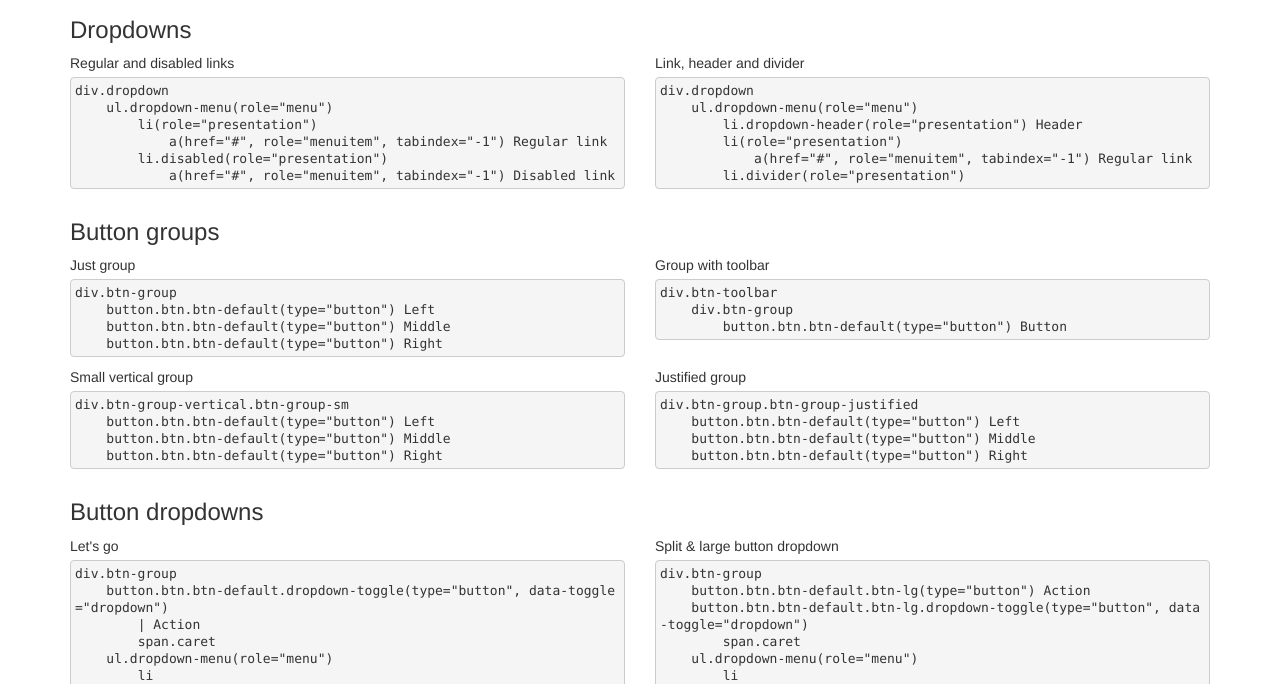
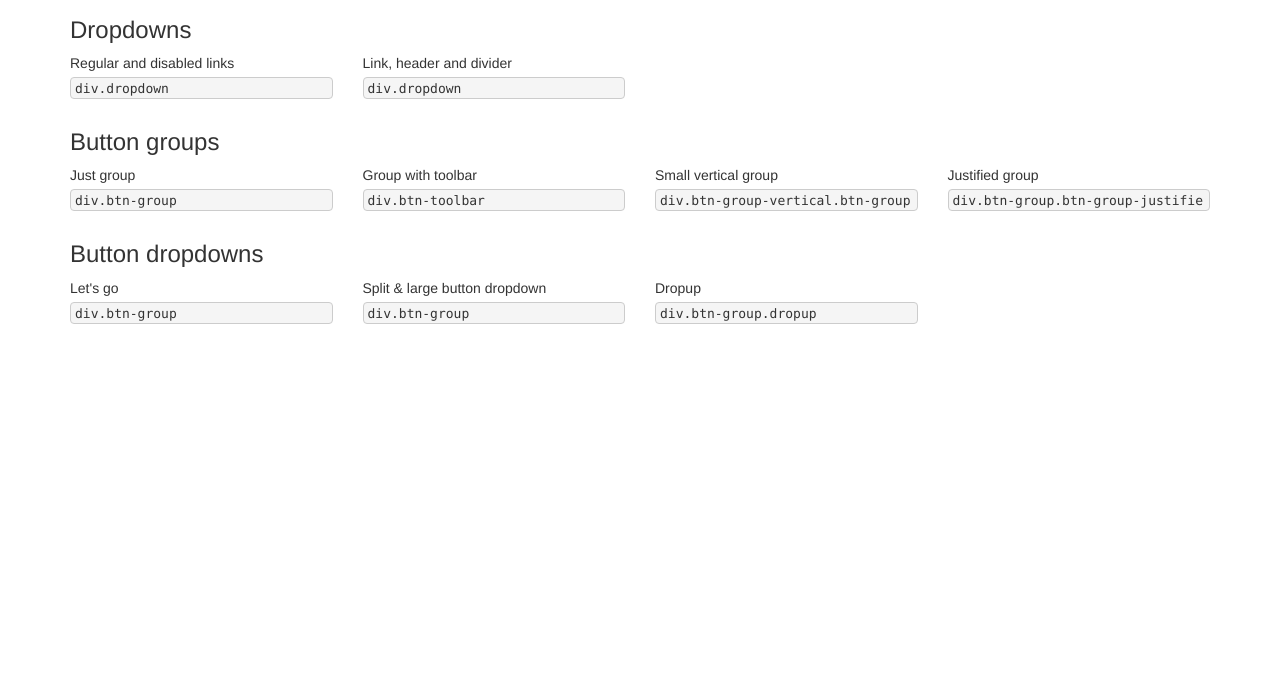
Before and after one commit to cafeway/bootsnip, a plain HTML site: page index.html in a window 1280 px wide. Shown: the part 116-800 px from the top of the page. Drawn offline with Linux system fonts and the light colour scheme.

Commit message:
Compact code samples

```diff
--- a/css/project.css
+++ b/css/project.css
@@ -1,6 +1,8 @@
 .snippet {
-    padding: 4px;
+    height: 22px;
+    overflow: hidden;
     margin-top: 4px;
+    padding: 2px 4px;
     line-height: 17px;
     cursor: pointer;
 }
--- a/index.html
+++ b/index.html
@@ -21,7 +21,7 @@
 
         <h3>Dropdowns</h3>
         <div class="row">
-            <div class="col-lg-6 col-md-12">
+            <div class="col-md-3 col-sm-6">
                 Regular and disabled links
                 <pre class="snippet">div.dropdown
     ul.dropdown-menu(role="menu")
@@ -30,7 +30,7 @@
         li.disabled(role="presentation")
             a(href="#", role="menuitem", tabindex="-1") Disabled link</pre>
             </div>
-            <div class="col-lg-6 col-md-12">
+            <div class="col-md-3 col-sm-6">
                 Link, header and divider
                 <pre class="snippet">div.dropdown
     ul.dropdown-menu(role="menu")
@@ -43,29 +43,27 @@
 
         <h3>Button groups</h3>
         <div class="row">
-            <div class="col-lg-6 col-md-12">
+            <div class="col-md-3 col-sm-6">
                 Just group
                 <pre class="snippet">div.btn-group
     button.btn.btn-default(type="button") Left
     button.btn.btn-default(type="button") Middle
     button.btn.btn-default(type="button") Right</pre>
             </div>
-            <div class="col-lg-6 col-md-12">
+            <div class="col-md-3 col-sm-6">
                 Group with toolbar
                 <pre class="snippet">div.btn-toolbar
     div.btn-group
         button.btn.btn-default(type="button") Button</pre>
             </div>
-        </div>
-        <div class="row">
-            <div class="col-lg-6 col-md-12">
+            <div class="col-md-3 col-sm-6">
                 Small vertical group
                 <pre class="snippet">div.btn-group-vertical.btn-group-sm
     button.btn.btn-default(type="button") Left
     button.btn.btn-default(type="button") Middle
     button.btn.btn-default(type="button") Right</pre>
             </div>
-            <div class="col-lg-6 col-md-12">
+            <div class="col-md-3 col-sm-6">
                 Justified group
                 <pre class="snippet">div.btn-group.btn-group-justified
     button.btn.btn-default(type="button") Left
@@ -76,7 +74,7 @@
 
         <h3>Button dropdowns</h3>
         <div class="row">
-            <div class="col-lg-6 col-md-12">
+            <div class="col-md-3 col-sm-6">
                 Let's go
                 <pre class="snippet">div.btn-group
     button.btn.btn-default.dropdown-toggle(type="button", data-toggle="dropdown")
@@ -89,7 +87,7 @@
         li
             a(href="#") Another action</pre>
             </div>
-            <div class="col-lg-6 col-md-12">
+            <div class="col-md-3 col-sm-6">
                 Split & large button dropdown
                 <pre class="snippet">div.btn-group
     button.btn.btn-default.btn-lg(type="button") Action
@@ -102,9 +100,7 @@
         li
             a(href="#") Another action</pre>
             </div>
-        </div>
-        <div class="row">
-            <div class="col-lg-6 col-md-12">
+            <div class="col-md-3 col-sm-6">
                 Dropup
                 <pre class="snippet">div.btn-group.dropup
     button.btn.btn-default.dropdown-toggle(type="button", data-toggle="dropdown")
@@ -114,7 +110,6 @@
         li
             a(href="#") Action</pre>
             </div>
-        </div>
     </section>
 
     <script type="text/javascript" src="js/jquery.min.js"></script>
@@ -124,9 +119,9 @@
                 var selection = window.getSelection();
                 var range = document.createRange();
 
+                $(this).css('height', 'auto');
                 range.selectNodeContents(this);
                 selection.addRange(range);
-                console.log(range);
             });
         });
     </script>
```
Also changed, not shown: 1 other file.
